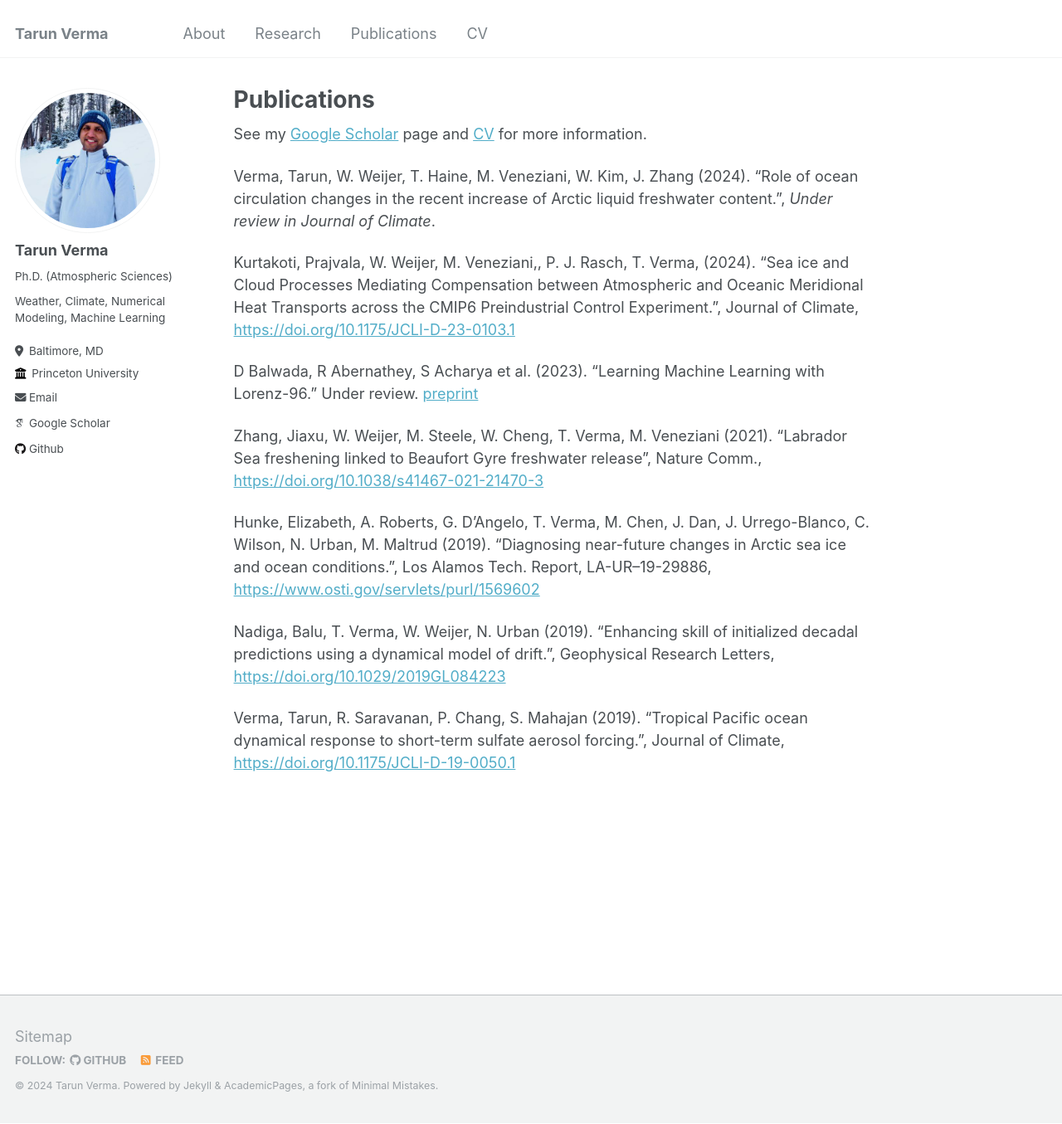
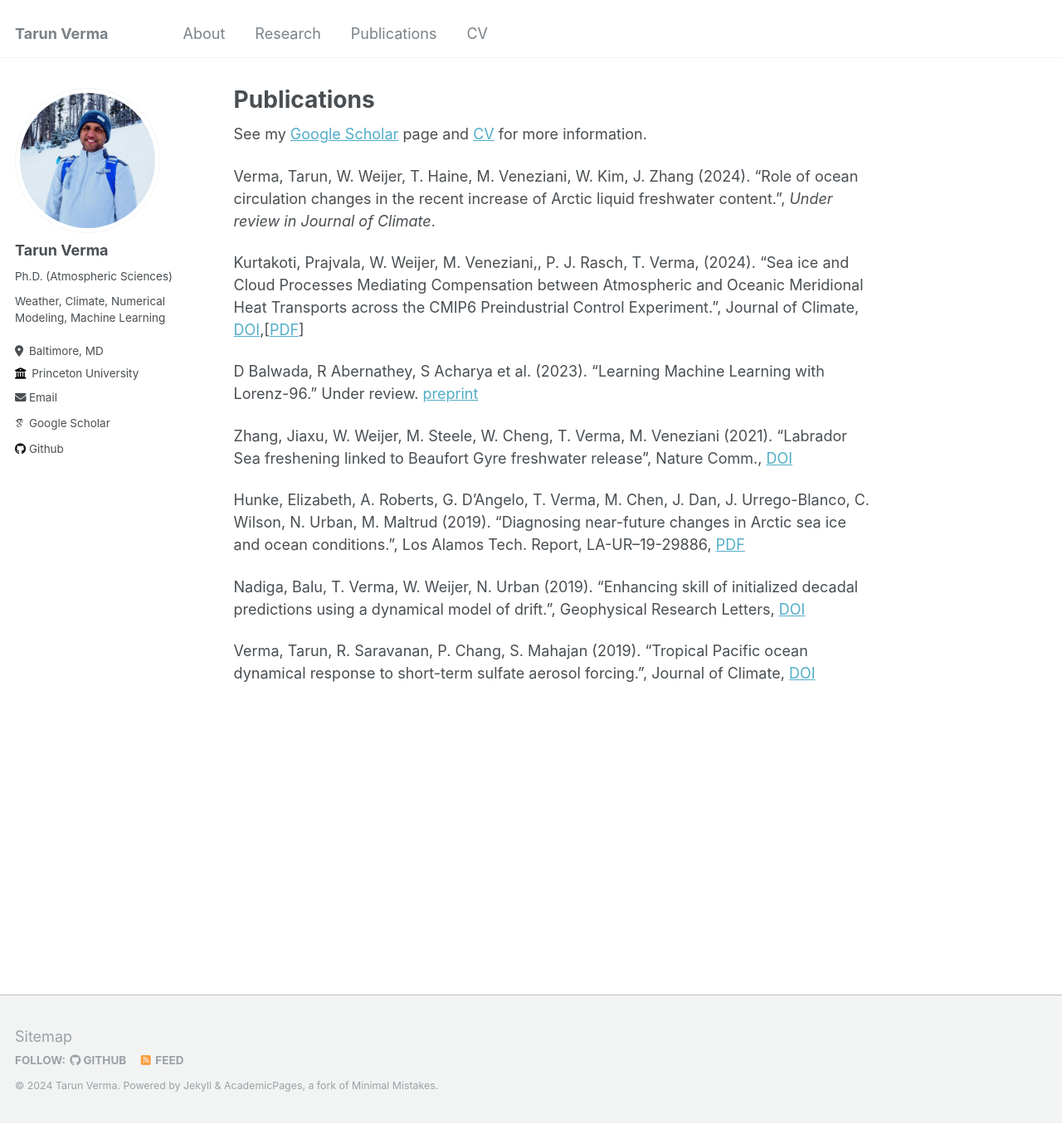
Before and after one commit to shiprock-1583/shiprock-1583.github.io, a Jekyll site: the page built from _pages/publications.md, in a window 1280 px wide and 1355 px high. Shown: the whole window at 83% size. Built offline with Jekyll 4.4.1, drawn with Linux system fonts in a browser that asks for light colours; some web fonts are replaced.

Commit message:
Update publications.md

```diff
--- a/_pages/publications.md
+++ b/_pages/publications.md
@@ -13,14 +13,14 @@ See my [Google Scholar](https://scholar.google.com/citations?user=axe4WfMAAAAJ&h
 
 Verma, Tarun, W. Weijer, T. Haine, M. Veneziani, W. Kim, J. Zhang (2024). "Role of ocean circulation changes in the recent increase of Arctic liquid freshwater content.", *Under review in Journal of Climate*.
 
-Kurtakoti, Prajvala, W. Weijer, M. Veneziani,, P. J. Rasch, T. Verma, (2024). "Sea ice and Cloud Processes Mediating Compensation between Atmospheric and Oceanic Meridional Heat Transports across the CMIP6 Preindustrial Control Experiment.", Journal of Climate, [https://doi.org/10.1175/JCLI-D-23-0103.1](https://doi.org/10.1175/JCLI-D-23-0103.1)
+Kurtakoti, Prajvala, W. Weijer, M. Veneziani,, P. J. Rasch, T. Verma, (2024). "Sea ice and Cloud Processes Mediating Compensation between Atmospheric and Oceanic Meridional Heat Transports across the CMIP6 Preindustrial Control Experiment.", Journal of Climate, [DOI](https://doi.org/10.1175/JCLI-D-23-0103.1),[[PDF](https://doi.org/10.1175/JCLI-D-23-0103.1)]
 
 D Balwada, R Abernathey, S Acharya et al. (2023). "Learning Machine Learning with Lorenz-96." Under review. [preprint](https://d197for5662m48.cloudfront.net/documents/publicationstatus/182343/preprint_pdf/043b7b88437a3e6904fd291d3a6e5f40.pdf)
 
-Zhang, Jiaxu, W. Weijer, M. Steele, W. Cheng, T. Verma, M. Veneziani (2021). "Labrador Sea freshening linked to Beaufort Gyre freshwater release", Nature Comm., [https://doi.org/10.1038/s41467-021-21470-3](https://doi.org/10.1038/s41467-021-21470-3)
+Zhang, Jiaxu, W. Weijer, M. Steele, W. Cheng, T. Verma, M. Veneziani (2021). "Labrador Sea freshening linked to Beaufort Gyre freshwater release", Nature Comm., [DOI](https://doi.org/10.1038/s41467-021-21470-3)
 
-Hunke, Elizabeth, A. Roberts, G. D’Angelo, T. Verma, M. Chen, J. Dan, J. Urrego-Blanco, C. Wilson, N. Urban, M. Maltrud (2019). "Diagnosing near-future changes in Arctic sea ice and ocean conditions.", Los Alamos Tech. Report, LA-UR–19-29886, [https://www.osti.gov/servlets/purl/1569602](https://www.osti.gov/servlets/purl/1569602)
+Hunke, Elizabeth, A. Roberts, G. D’Angelo, T. Verma, M. Chen, J. Dan, J. Urrego-Blanco, C. Wilson, N. Urban, M. Maltrud (2019). "Diagnosing near-future changes in Arctic sea ice and ocean conditions.", Los Alamos Tech. Report, LA-UR–19-29886, [PDF](https://www.osti.gov/servlets/purl/1569602)
 
-Nadiga, Balu, T. Verma, W. Weijer, N. Urban (2019). "Enhancing skill of initialized decadal predictions using a dynamical model of drift.", Geophysical Research Letters, [https://doi.org/10.1029/2019GL084223](https://doi.org/10.1029/2019GL084223)
+Nadiga, Balu, T. Verma, W. Weijer, N. Urban (2019). "Enhancing skill of initialized decadal predictions using a dynamical model of drift.", Geophysical Research Letters, [DOI](https://doi.org/10.1029/2019GL084223)
 
-Verma, Tarun, R. Saravanan, P. Chang, S. Mahajan (2019). "Tropical Pacific ocean dynamical response to short-term sulfate aerosol forcing.", Journal of Climate, [https://doi.org/10.1175/JCLI-D-19-0050.1](https://doi.org/10.1175/JCLI-D-19-0050.1)
+Verma, Tarun, R. Saravanan, P. Chang, S. Mahajan (2019). "Tropical Pacific ocean dynamical response to short-term sulfate aerosol forcing.", Journal of Climate, [DOI](https://doi.org/10.1175/JCLI-D-19-0050.1)
```
